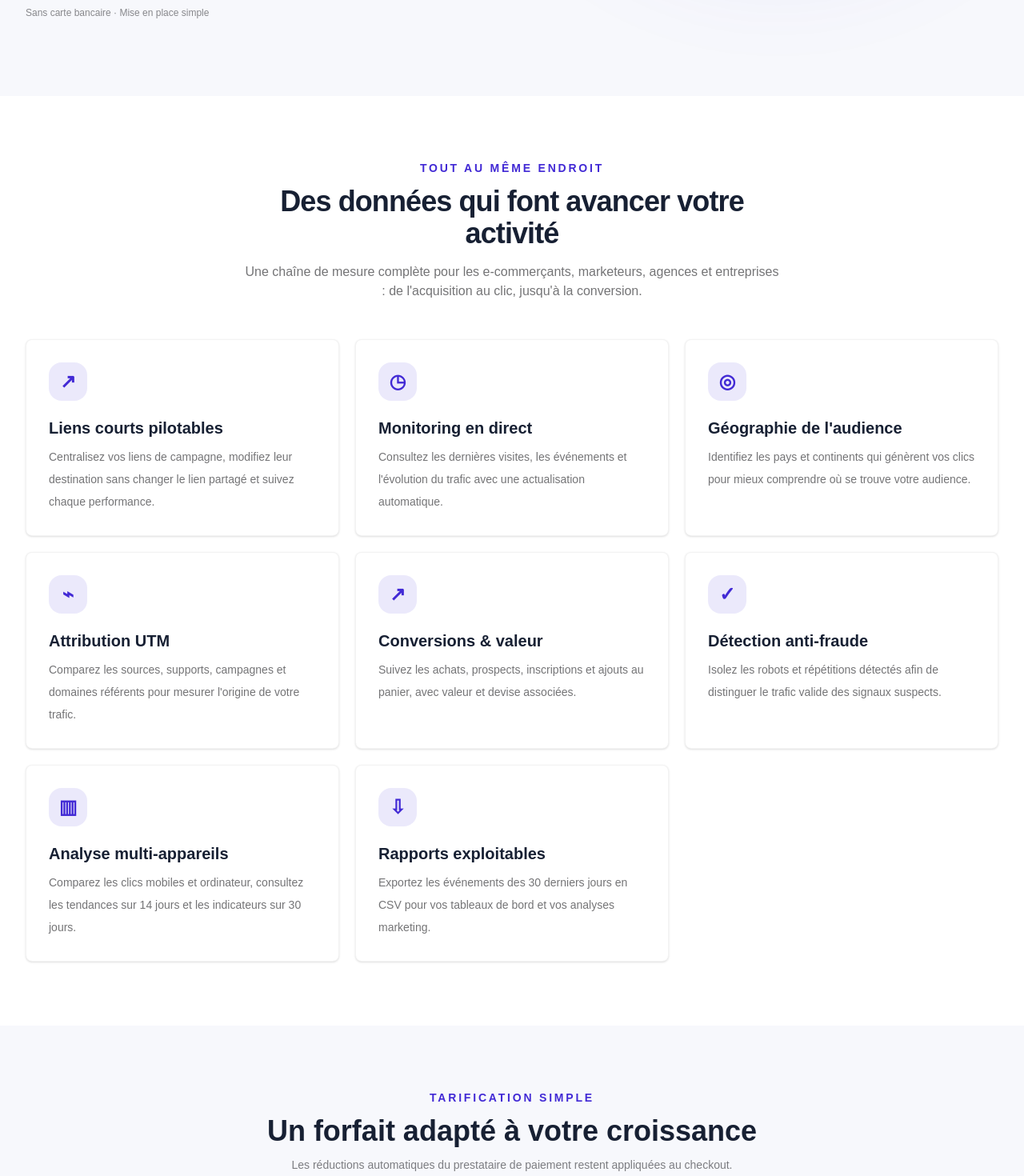
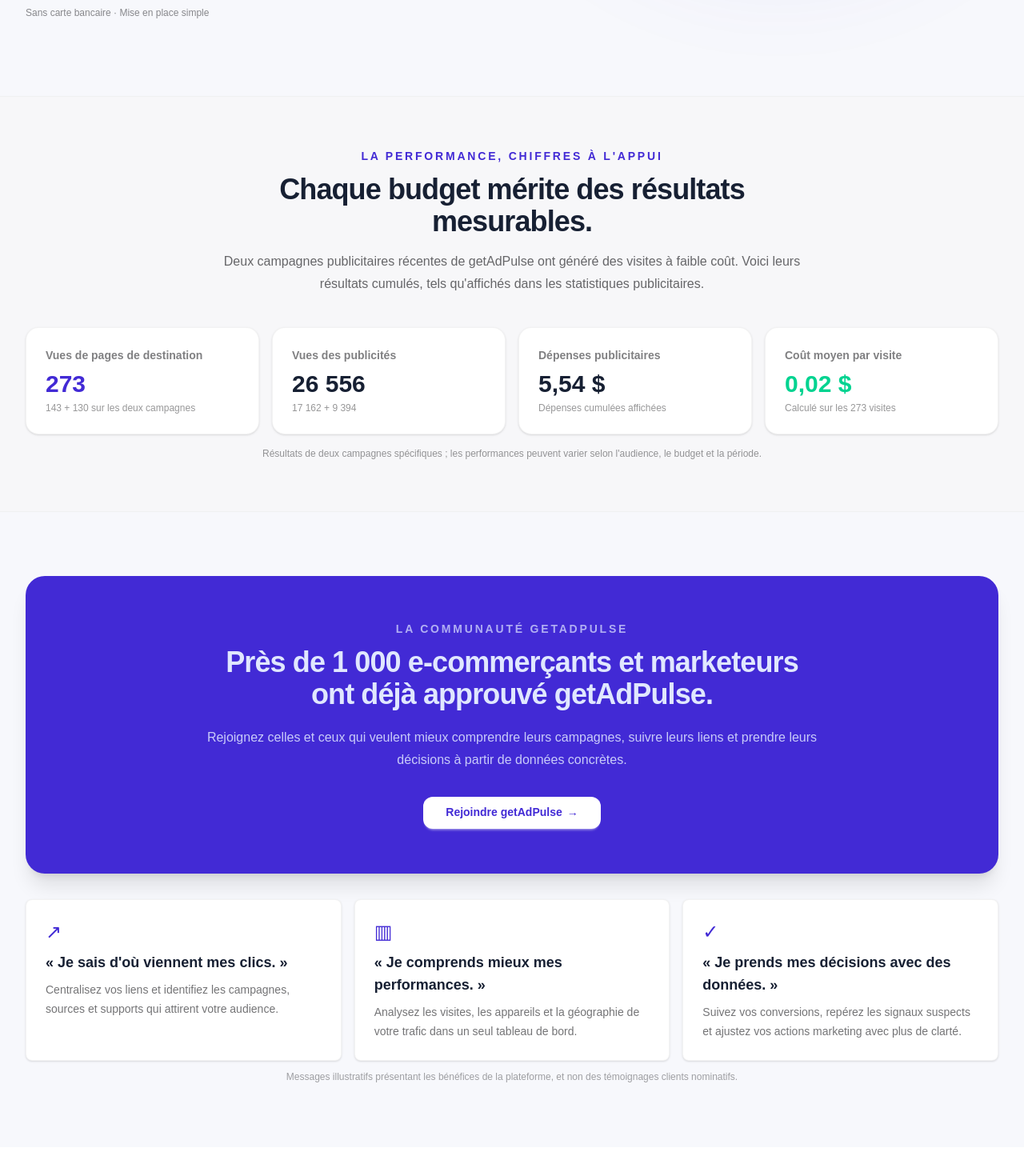
Before and after one commit to joeltech91-debug/AdPulse-Next, a Next.js app: page / in a window 1280 px wide. Shown: the part 900-2370 px from the top of the page at 80% size. Built offline with nearby package versions, Linux system fonts and the light colour scheme; no server answers.

Commit message:
Add campaign proof and social proof sections

```diff
--- a/src/app/page.tsx
+++ b/src/app/page.tsx
@@ -77,6 +77,41 @@ export default async function HomePage() {
         </div>
       </section>
 
+
+      <section aria-label="Résultats des campagnes publicitaires" className="border-y border-base-300/70 bg-base-200/50 py-16">
+        <div className="mx-auto max-w-7xl px-5 lg:px-8">
+          <div className="mx-auto max-w-3xl text-center">
+            <p className="text-sm font-bold uppercase tracking-[.2em] text-primary">La performance, chiffres à l'appui</p>
+            <h2 className="mt-3 text-3xl font-black tracking-tight sm:text-4xl">Chaque budget mérite des résultats mesurables.</h2>
+            <p className="mt-4 leading-7 text-base-content/65">Deux campagnes publicitaires récentes de getAdPulse ont généré des visites à faible coût. Voici leurs résultats cumulés, tels qu'affichés dans les statistiques publicitaires.</p>
+          </div>
+          <div className="mt-10 grid gap-4 sm:grid-cols-2 lg:grid-cols-4">
+            <article className="rounded-2xl border border-base-300/70 bg-base-100 p-6 shadow-sm"><p className="text-sm font-semibold text-base-content/55">Vues de pages de destination</p><p className="mt-2 text-3xl font-black text-primary">273</p><p className="mt-1 text-xs text-base-content/45">143 + 130 sur les deux campagnes</p></article>
+            <article className="rounded-2xl border border-base-300/70 bg-base-100 p-6 shadow-sm"><p className="text-sm font-semibold text-base-content/55">Vues des publicités</p><p className="mt-2 text-3xl font-black">26 556</p><p className="mt-1 text-xs text-base-content/45">17 162 + 9 394</p></article>
+            <article className="rounded-2xl border border-base-300/70 bg-base-100 p-6 shadow-sm"><p className="text-sm font-semibold text-base-content/55">Dépenses publicitaires</p><p className="mt-2 text-3xl font-black">5,54 $</p><p className="mt-1 text-xs text-base-content/45">Dépenses cumulées affichées</p></article>
+            <article className="rounded-2xl border border-base-300/70 bg-base-100 p-6 shadow-sm"><p className="text-sm font-semibold text-base-content/55">Coût moyen par visite</p><p className="mt-2 text-3xl font-black text-success">0,02 $</p><p className="mt-1 text-xs text-base-content/45">Calculé sur les 273 visites</p></article>
+          </div>
+          <p className="mt-4 text-center text-xs text-base-content/45">Résultats de deux campagnes spécifiques ; les performances peuvent varier selon l'audience, le budget et la période.</p>
+        </div>
+      </section>
+
+      <section className="mx-auto max-w-7xl px-5 py-20 lg:px-8">
+        <div className="overflow-hidden rounded-3xl bg-primary px-7 py-10 text-primary-content shadow-xl sm:px-12 sm:py-14">
+          <div className="mx-auto max-w-3xl text-center">
+            <p className="text-sm font-bold uppercase tracking-[.2em] text-primary-content/70">La communauté getAdPulse</p>
+            <h2 className="mt-3 text-3xl font-black tracking-tight sm:text-4xl">Près de 1 000 e-commerçants et marketeurs ont déjà approuvé getAdPulse.</h2>
+            <p className="mt-5 text-base leading-7 text-primary-content/85">Rejoignez celles et ceux qui veulent mieux comprendre leurs campagnes, suivre leurs liens et prendre leurs décisions à partir de données concrètes.</p>
+            <a href="/inscription" className="btn mt-8 rounded-xl border-0 bg-base-100 px-7 text-primary hover:bg-base-200">Rejoindre getAdPulse <span aria-hidden>→</span></a>
+          </div>
+        </div>
+        <div className="mt-8 grid gap-4 md:grid-cols-3">
+          <article className="card border border-base-300/70 bg-base-100 shadow-sm"><div className="card-body p-6"><span className="text-2xl text-primary" aria-hidden>↗</span><h3 className="text-lg font-bold">« Je sais d'où viennent mes clics. »</h3><p className="text-sm leading-6 text-base-content/60">Centralisez vos liens et identifiez les campagnes, sources et supports qui attirent votre audience.</p></div></article>
+          <article className="card border border-base-300/70 bg-base-100 shadow-sm"><div className="card-body p-6"><span className="text-2xl text-primary" aria-hidden>▥</span><h3 className="text-lg font-bold">« Je comprends mieux mes performances. »</h3><p className="text-sm leading-6 text-base-content/60">Analysez les visites, les appareils et la géographie de votre trafic dans un seul tableau de bord.</p></div></article>
+          <article className="card border border-base-300/70 bg-base-100 shadow-sm"><div className="card-body p-6"><span className="text-2xl text-primary" aria-hidden>✓</span><h3 className="text-lg font-bold">« Je prends mes décisions avec des données. »</h3><p className="text-sm leading-6 text-base-content/60">Suivez vos conversions, repérez les signaux suspects et ajustez vos actions marketing avec plus de clarté.</p></div></article>
+        </div>
+        <p className="mt-3 text-center text-xs text-base-content/40">Messages illustratifs présentant les bénéfices de la plateforme, et non des témoignages clients nominatifs.</p>
+      </section>
+
       <section id="features" className="bg-base-100 py-20">
         <div className="mx-auto max-w-7xl px-5 lg:px-8">
           <div className="mx-auto mb-12 max-w-2xl text-center">
```
